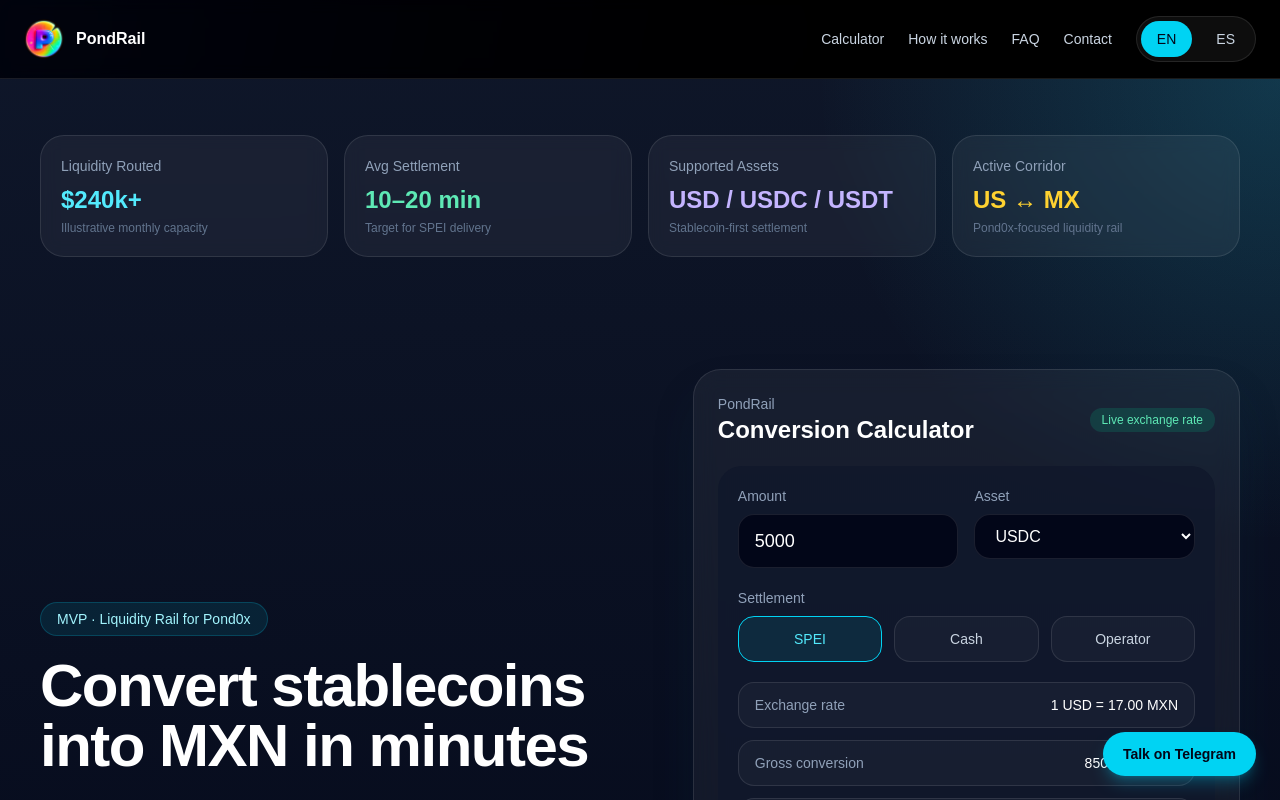
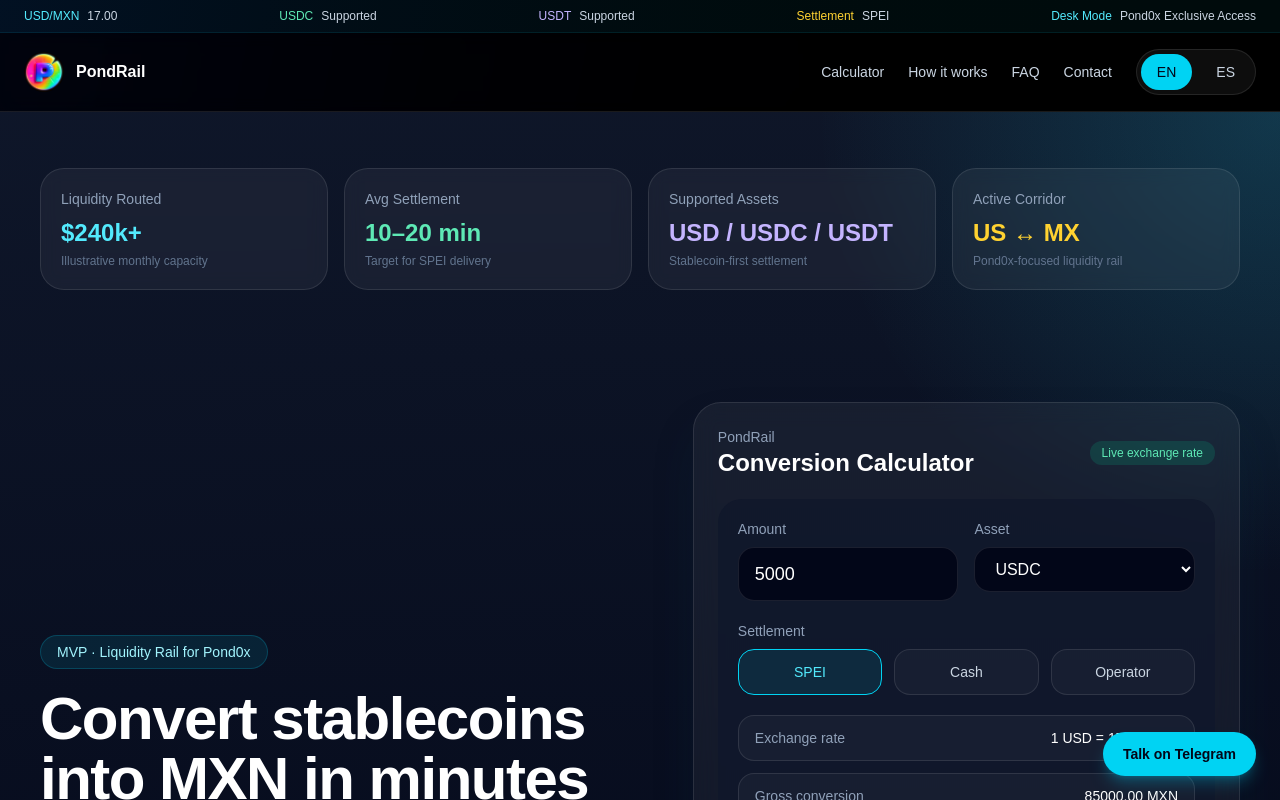
Before and after one commit to gdiazgranados/crypto-liquidity-mvp, a Next.js app: page / in a window 1280 px wide. Shown: the top 800 px of the page. Built offline with nearby package versions, Linux system fonts and the light colour scheme; no server answers.

Commit message:
added top ticker

```diff
--- a/app/page.tsx
+++ b/app/page.tsx
@@ -423,6 +423,36 @@
 
   return (
     <main className="min-h-screen text-white bg-gradient-to-br from-slate-950 via-black to-slate-900">
+     <div className="border-b border-cyan-400/10 bg-cyan-400/5">
+  <div className="mx-auto max-w-7xl px-6 py-2">
+    <div className="flex flex-wrap items-center justify-center gap-6 text-xs text-slate-300 md:justify-between">
+      <div className="flex items-center gap-2">
+        <span className="text-cyan-300 font-medium">USD/MXN</span>
+        <span>{rate.toFixed(2)}</span>
+      </div>
+
+      <div className="flex items-center gap-2">
+        <span className="text-emerald-300 font-medium">USDC</span>
+        <span>Supported</span>
+      </div>
+
+      <div className="flex items-center gap-2">
+        <span className="text-violet-300 font-medium">USDT</span>
+        <span>Supported</span>
+      </div>
+
+      <div className="flex items-center gap-2">
+        <span className="text-amber-300 font-medium">Settlement</span>
+        <span>{settlement}</span>
+      </div>
+
+      <div className="flex items-center gap-2">
+        <span className="text-cyan-300 font-medium">Desk Mode</span>
+        <span>Pond0x Exclusive Access</span>
+      </div>
+    </div>
+  </div>
+</div>
       <header className="sticky top-0 z-50 backdrop-blur bg-black/40 border-b border-white/10">
         <div className="max-w-7xl mx-auto px-6 py-4 flex items-center justify-between">
           <div className="flex items-center gap-3">
```
